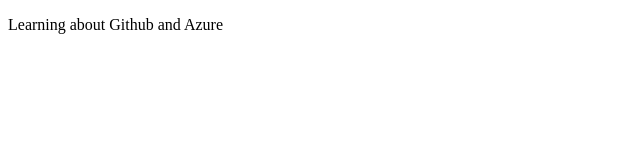
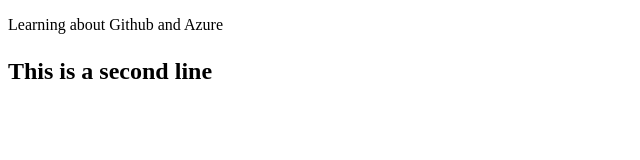
Before and after one commit to JPark954/IST113Work, a plain HTML site: page index.html in a window 1280 px wide. Shown: the whole page, without its empty margins (0-640 px from the left). Drawn offline with Linux system fonts and the light colour scheme.

Commit message:
Add a line

```diff
--- a/index.html
+++ b/index.html
@@ -6,5 +6,6 @@
   <body>
   <p>Learning about Github and Azure</p>
 
+  <h2><p>This is a second line</p></h2>
   </body>
   </html>
```
